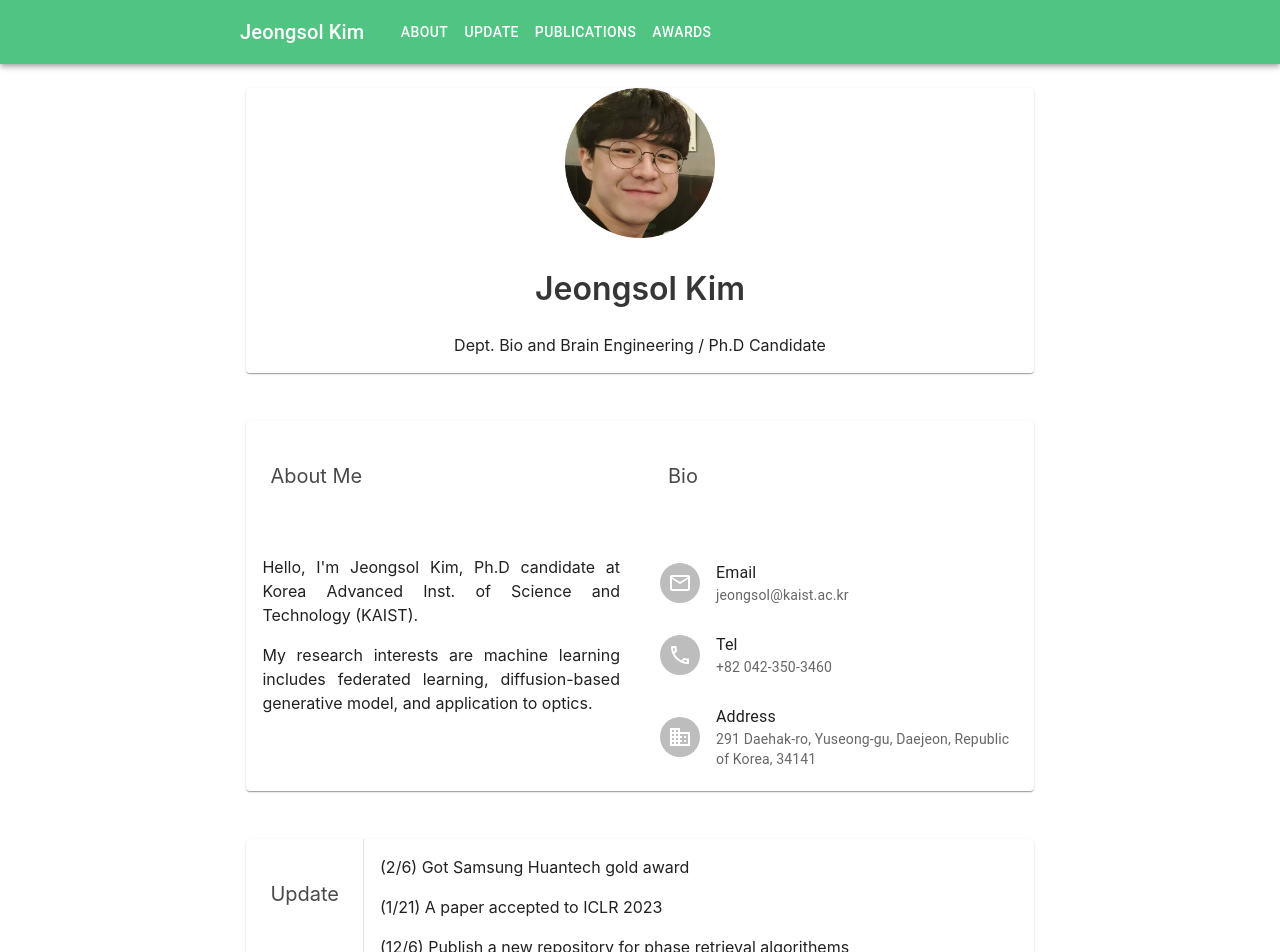
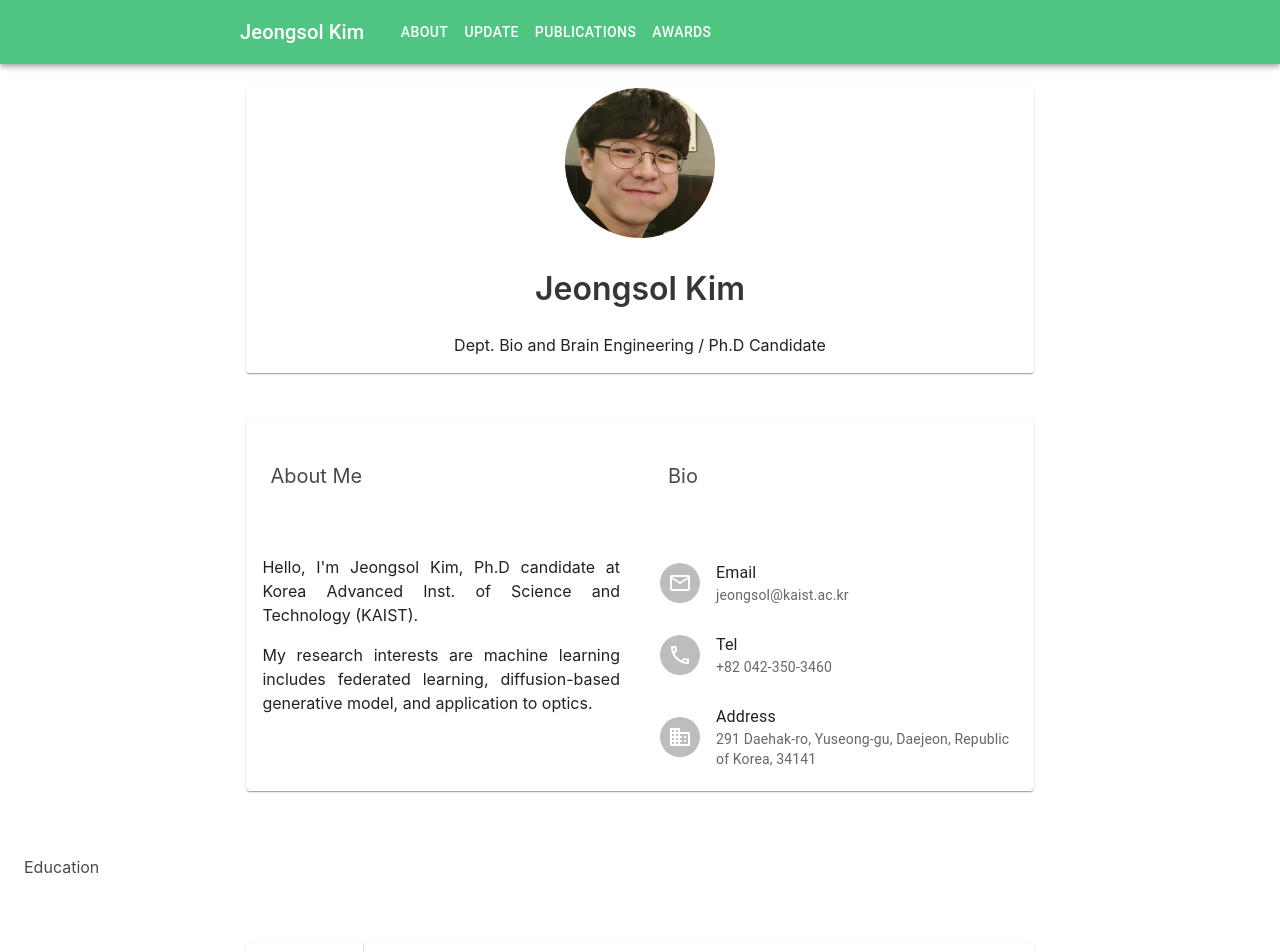
Before and after one commit to jeongsol-kim/jeongsol-kim, a React (Create React App) app: page / in a window 1280 px wide. Shown: the top 952 px of the page. Built offline with nearby package versions, Linux system fonts and the light colour scheme.

Commit message:
add education tab

```diff
--- a/src/App.js
+++ b/src/App.js
@@ -5,6 +5,7 @@ import Introduction from './components/introduction/Introduction';
 import About from './components/about/About';
 import News from './components/news/News';
 import Publication from './components/publication/Publication';
+import Education from './components/education/Education';
 // import Conference from './components/conference/Conference';
 import Awards from './components/award/Award';
 import Footer from './components/footer/Footer';
@@ -15,6 +16,7 @@ function App() {
       <Navigation />
       <Introduction />
       <About />
+      <Education />
       <News />
       <Publication />
       {/* <Conference /> */}
```
